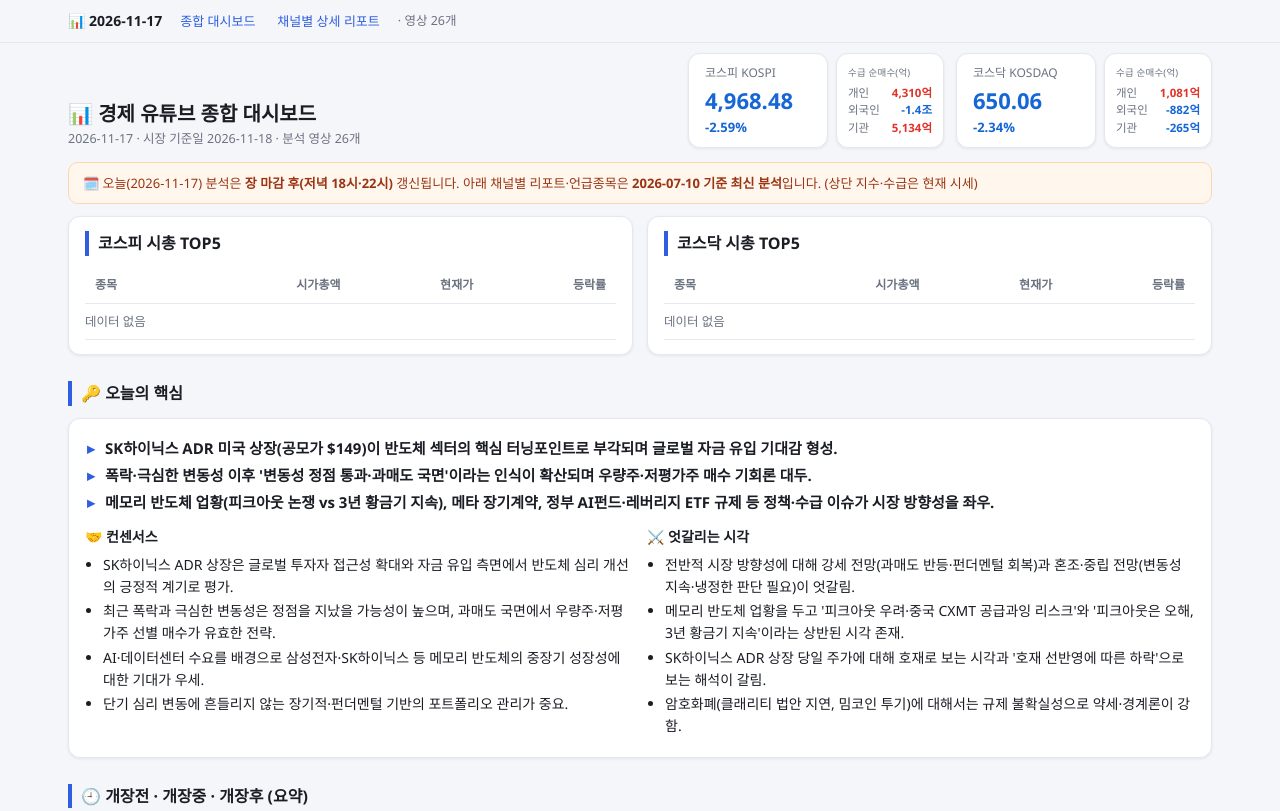
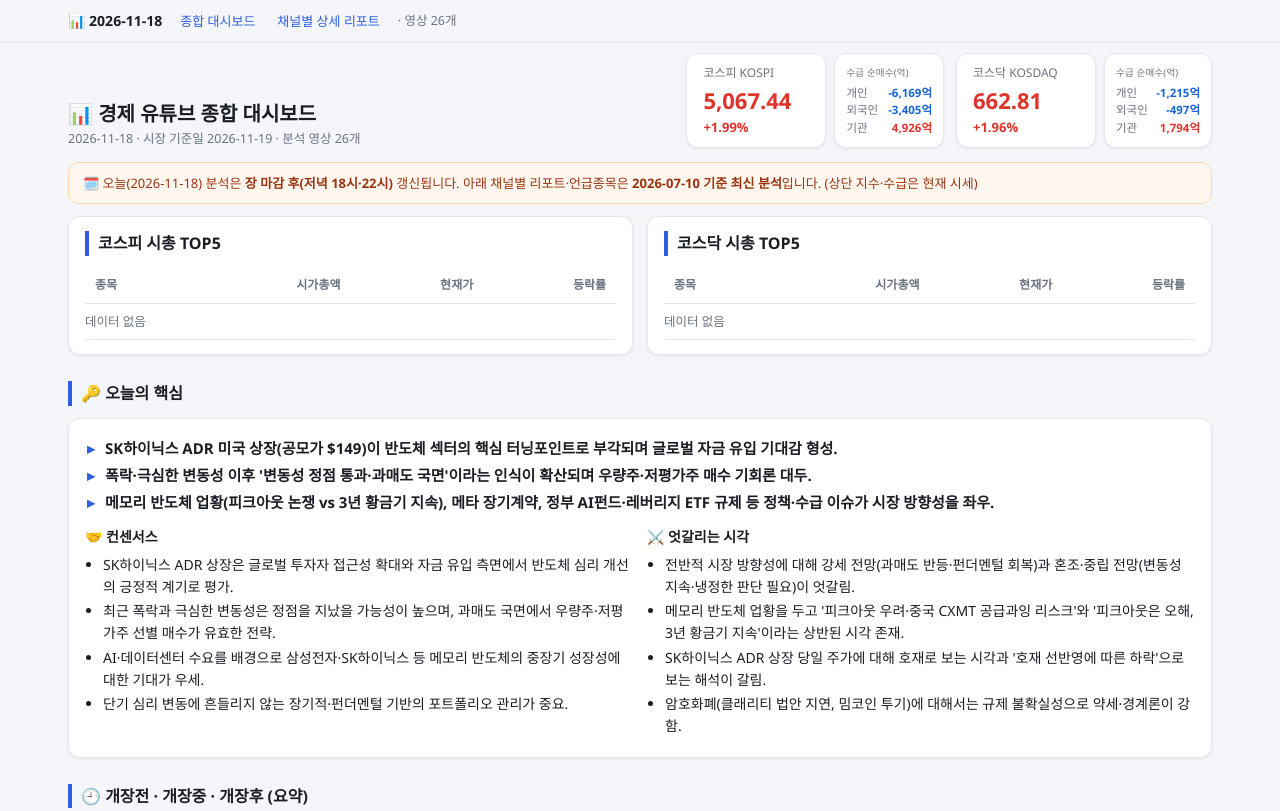
Before and after one commit to jbshim29-sudo/jb_30, a plain HTML site: page public/index.html in a window 1280 px wide. Shown: the top 811 px of the page. Drawn offline with Linux system fonts and the light colour scheme.

Commit message:
auto: 대시보드 갱신 2026-11-19 03:02 KST

```diff
--- a/public/index.html
+++ b/public/index.html
@@ -3,7 +3,7 @@
 <head>
 <meta charset="utf-8">
 <meta name="viewport" content="width=device-width, initial-scale=1">
-<title>경제 유튜브 종합 · 2026-11-17</title>
+<title>경제 유튜브 종합 · 2026-11-18</title>
 <style>
   :root{
     --bg:#f4f6fa; --card:#ffffff; --ink:#1a1d24; --muted:#6b7280; --line:#e5e8ef;
@@ -139,7 +139,7 @@
 
 <!-- 고정 네비 -->
 <div class="topnav"><div class="inner">
-  <b>📊 2026-11-17</b>
+  <b>📊 2026-11-18</b>
   <a href="#dash">종합 대시보드</a>
   <a href="#report-top">채널별 상세 리포트</a>
   <span class="sub">· 영상 26개</span>
@@ -152,7 +152,7 @@
     <div>
       <h1>📊 경제 유튜브 종합 대시보드</h1>
       <div class="sub">
-        2026-11-17 · 시장 기준일 2026-11-18
+        2026-11-18 · 시장 기준일 2026-11-19
 
         · 분석 영상 26개
       </div>
@@ -163,27 +163,27 @@
 
       <div class="idxunit">
         <div class="idx"><div class="nm">코스피 KOSPI</div>
-          <div class="val down">4,968.48</div>
-          <div class="chg down">-2.59%</div></div>
+          <div class="val up">5,067.44</div>
+          <div class="chg up">+1.99%</div></div>
 
         <div class="flow">
           <div class="cap">수급 순매수(억)</div>
-          <div class="fl"><span class="lbl">개인</span><span class="v up">4,310억</span></div>
-          <div class="fl"><span class="lbl">외국인</span><span class="v down">-1.4조</span></div>
-          <div class="fl"><span class="lbl">기관</span><span class="v up">5,134억</span></div>
+          <div class="fl"><span class="lbl">개인</span><span class="v down">-6,169억</span></div>
+          <div class="fl"><span class="lbl">외국인</span><span class="v down">-3,405억</span></div>
+          <div class="fl"><span class="lbl">기관</span><span class="v up">4,926억</span></div>
         </div>
       </div>
 
       <div class="idxunit">
         <div class="idx"><div class="nm">코스닥 KOSDAQ</div>
-          <div class="val down">650.06</div>
-          <div class="chg down">-2.34%</div></div>
+          <div class="val up">662.81</div>
+          <div class="chg up">+1.96%</div></div>
 
         <div class="flow">
           <div class="cap">수급 순매수(억)</div>
-          <div class="fl"><span class="lbl">개인</span><span class="v up">1,081억</span></div>
-          <div class="fl"><span class="lbl">외국인</span><span class="v down">-882억</span></div>
-          <div class="fl"><span class="lbl">기관</span><span class="v down">-265억</span></div>
+          <div class="fl"><span class="lbl">개인</span><span class="v down">-1,215억</span></div>
+          <div class="fl"><span class="lbl">외국인</span><span class="v down">-497억</span></div>
+          <div class="fl"><span class="lbl">기관</span><span class="v up">1,794억</span></div>
         </div>
       </div>
 
@@ -191,7 +191,7 @@
   </header>
 
 
-  <div class="notice">🗓️ 오늘(2026-11-17) 분석은 <b>장 마감 후(저녁 18시·22시)</b> 갱신됩니다.
+  <div class="notice">🗓️ 오늘(2026-11-18) 분석은 <b>장 마감 후(저녁 18시·22시)</b> 갱신됩니다.
     아래 채널별 리포트·언급종목은 <b>2026-07-10 기준 최신 분석</b>입니다. (상단 지수·수급은 현재 시세)</div>
 
 
@@ -645,7 +645,7 @@
       <tr><td class="l empty" colspan="11">언급된 종목이 없습니다.</td></tr>
       </tbody>
     </table></div>
-    <div class="fnote">영업이익·매출액은 네이버금융 최근 연간 실적(억원), 시총·등락률은 2026-11-18 기준. 종목명 매핑은 자동 추정.</div>
+    <div class="fnote">영업이익·매출액은 네이버금융 최근 연간 실적(억원), 시총·등락률은 2026-11-19 기준. 종목명 매핑은 자동 추정.</div>
   </div>
 
   <!-- ══════════ 채널별 상세 리포트 ══════════ -->
@@ -1601,7 +1601,7 @@
 
   </div>
 
-  <footer>자동 생성 · 경제 유튜브 종합(대시보드 + 채널별 리포트) · 2026-11-17</footer>
+  <footer>자동 생성 · 경제 유튜브 종합(대시보드 + 채널별 리포트) · 2026-11-18</footer>
 </div>
 </body>
 </html>
```
